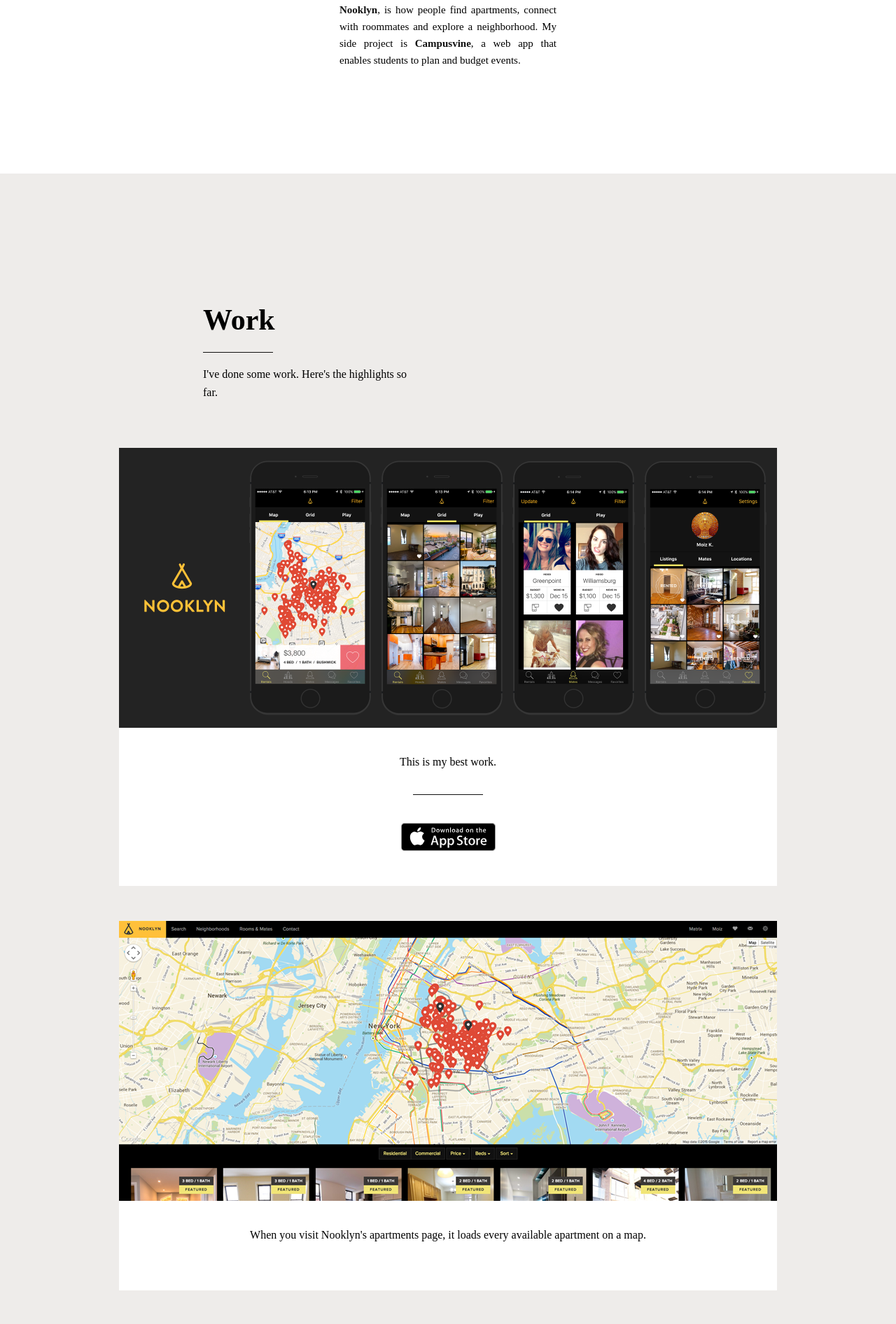
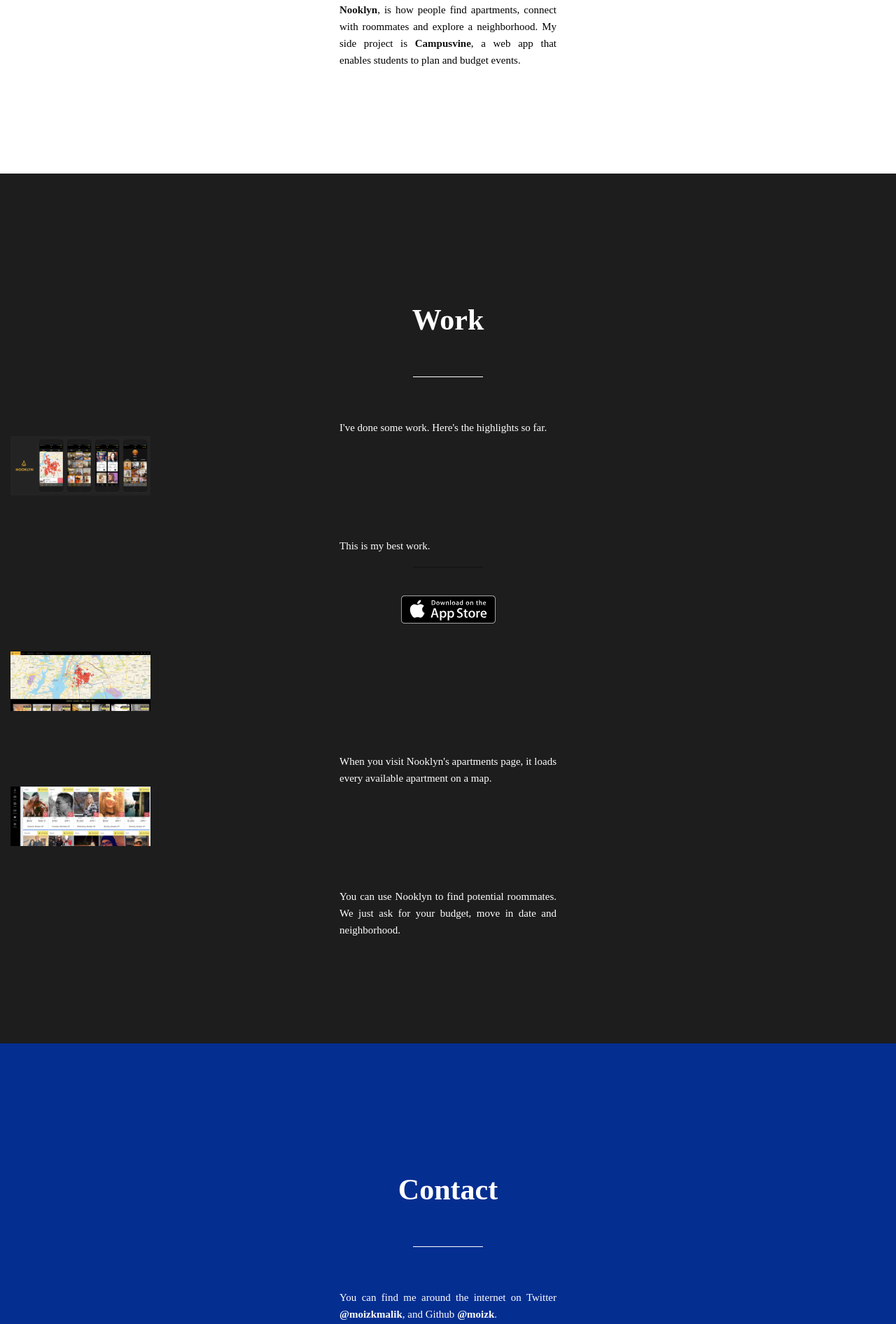
Before and after one commit to moizk/moizorg, a Jekyll site: the page built from index.html, in a window 1280 px wide. Shown: the part 1885-3777 px from the top of the page at 70% size. Built offline with Jekyll 4.4.1, drawn with Linux system fonts in a browser that asks for light colours; some web fonts are replaced.

Commit message:
update css
add section flags
bootstrap helpers
general website updates

```diff
--- a/css/main.scss
+++ b/css/main.scss
@@ -14,6 +14,12 @@
   margin: 0;
   font-family: 'Gotham SSm A', 'Gotham SSm B';
 }
+
+/*****************************************************************************/
+/*
+/* Introduction Section
+/*
+/*****************************************************************************/
 
 div.moiz-jumbotron {
   /* Positioning */
@@ -77,6 +83,12 @@
     }
   }
 }
+
+/*****************************************************************************/
+/*
+/* About Section
+/*
+/*****************************************************************************/
 
 div.moiz-about {
   /* Positioning */
@@ -150,44 +162,93 @@
   }
 }
 
+/*****************************************************************************/
+/*
+/* Work Section
+/*
+/*****************************************************************************/
+
 div.moiz-work {
   /* Positioning */
   /* Box-model */
   padding: 150px 15px;
   /* Typography */
   /* Visual */
-  background-color: #eeecea;
+  background-color: #1d1d1d;
   /* Misc */
+  img {
+    /* Positioning */
+    /* Box-model */
+    max-width: 200px;
+    margin-bottom: 40px;
+    /* Typography */
+    /* Visual */
+    /* Misc */
+  }
   h2 {
     /* Positioning */
     /* Box-model */
-    margin-bottom: 0;
+    margin-top: 0 auto;
     /* Typography */
     font-size: 42px;
+    text-align: center;
     /* Visual */
+    color: #fff;
     /* Misc */
   }
   h3 {
     /* Positioning */
     /* Box-model */
-    margin-top: 0;
-    max-width: 100px;
-    border-bottom: 1px solid #111;
+    margin: 0 auto;
+    width: 100px;
     /* Typography */
+    text-align: center;
+    /* Visual */
+    border-bottom: 1px solid #fff;
+    /* Misc */
+  }
+  h4 {
+    /* Positioning */
+    /* Box-model */
+    /* Typography */
+    text-align: center;
+    color: #ffc03a;
     /* Visual */
     /* Misc */
   }
-  p.lead {
+  hr {
+    /* Positioning */
+    /* Box-model */
+    max-width: 400px;
+    margin: 60px auto 50px auto;
+    /* Typography */
+    /* Visual */
+    border-color: #4e4e4e;
+    /* Misc */
+  }
+  img#nooklyn-logo {
+    /* Positioning */
+    /* Box-model */
+    margin-bottom: 0;
+    /* Typography */
+    color: #fff;
+    /* Visual */
+    /* Misc */
+  }
+  p {
     /* Positioning */
     /* Box-model */
     max-width: 310px;
+    margin: 60px auto 0 auto;
     /* Typography */
     font-family: 'Mercury SSm A', 'Mercury SSm B';
-    font-size: 16px;
+    font-size: 15px;
     font-weight: 300;
     font-style: normal;
     line-height: 1.6;
+    text-align: justify;
     /* Visual */
+    color: #fff;
     /* Misc */
   }
   a {
@@ -210,41 +271,31 @@
   }
 }
 
-div.moiz-work-card {
+div.moiz-work-ss {
   /* Positioning */
   /* Box-model */
-  padding-top: 50px;
-  max-width: 940px;
   margin: 0 auto;
+  max-width: 99%;
   /* Typography */
+  text-align: center;
   /* Visual */
   /* Misc */
   img {
-    max-height: 400px;
-  }
-  div.moiz-work-card-stub {
     /* Positioning */
     /* Box-model */
-    padding: 20px 20px 50px 20px;
+    max-width: 330px;
     /* Typography */
     /* Visual */
-    background-color: #fff;
     /* Misc */
-    p {
-      /* Positioning */
-      /* Box-model */
-      /* Typography */
-      font-family: 'Mercury SSm A', 'Mercury SSm B';
-      font-size: 16px;
-      font-weight: 300;
-      font-style: normal;
-      line-height: 1.6;
-      text-align: center;
-      /* Visual */
-      /* Misc */
-    }
   }
 }
+
+
+/*****************************************************************************/
+/*
+/* Contact Section
+/*
+/*****************************************************************************/
 
 div.moiz-contact {
   /* Positioning */
@@ -255,36 +306,51 @@
   background-color: #052e91;
   color: #fffef9;
   /* Misc */
+  img {
+    /* Positioning */
+    /* Box-model */
+    max-width: 200px;
+    margin-bottom: 40px;
+    /* Typography */
+    /* Visual */
+    /* Misc */
+  }
   h2 {
     /* Positioning */
     /* Box-model */
-    margin-bottom: 0;
+    margin-top: 0 auto;
     /* Typography */
     font-size: 42px;
+    text-align: center;
     /* Visual */
+    color: #fff;
     /* Misc */
   }
   h3 {
     /* Positioning */
     /* Box-model */
-    margin-top: 0;
-    max-width: 100px;
-    border-bottom: 1px solid #fffef9;
+    margin: 0 auto;
+    width: 100px;
     /* Typography */
+    text-align: center;
     /* Visual */
+    border-bottom: 1px solid #fff;
     /* Misc */
   }
   p {
     /* Positioning */
     /* Box-model */
     max-width: 310px;
+    margin: 60px auto 0 auto;
     /* Typography */
     font-family: 'Mercury SSm A', 'Mercury SSm B';
-    font-size: 16px;
+    font-size: 15px;
     font-weight: 300;
     font-style: normal;
     line-height: 1.6;
+    text-align: justify;
     /* Visual */
+    color: #fff;
     /* Misc */
   }
   a {
@@ -307,6 +373,33 @@
   }
 }
 
+/*****************************************************************************/
+/*
+/* Helpers
+/*
+/*****************************************************************************/
+
+.center-block {
+  display: block;
+  margin-right: auto;
+  margin-left: auto;
+}
+
+.list-unstyled {
+  padding-left: 0;
+  list-style: none;
+}
+.list-inline {
+  padding-left: 0;
+  margin-left: -5px;
+  list-style: none;
+}
+.list-inline > li {
+  display: inline-block;
+  padding-right: 5px;
+  padding-left: 5px;
+}
+
 .text-center {
   h4 {
     /* Positioning */
@@ -323,9 +416,3 @@
     margin: 0 auto;
   }
 }
-
-.center-block {
-  display: block;
-  margin-right: auto;
-  margin-left: auto;
-}
```
